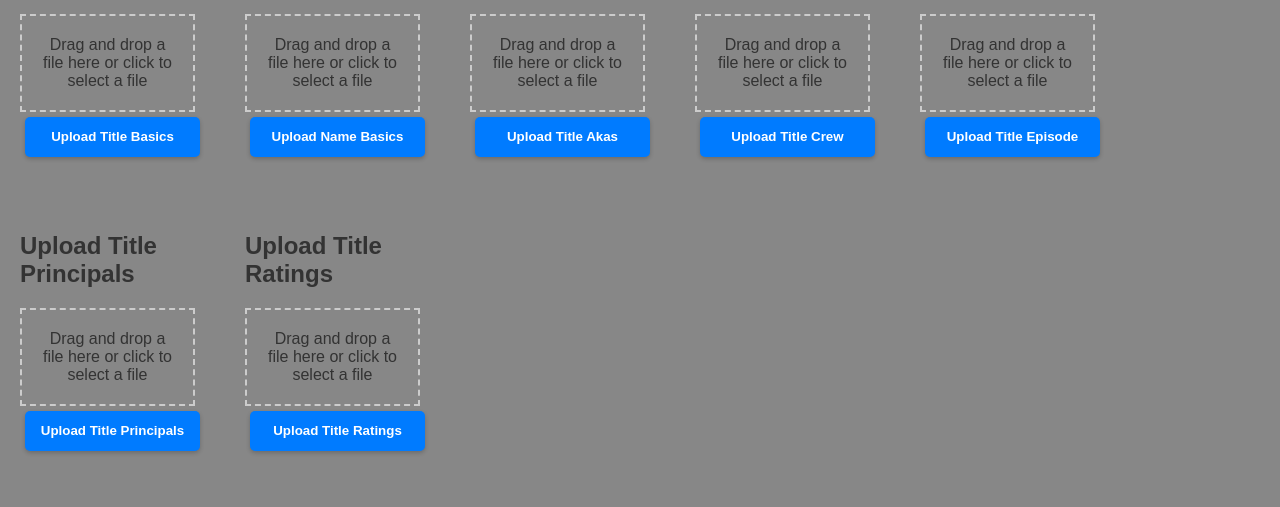
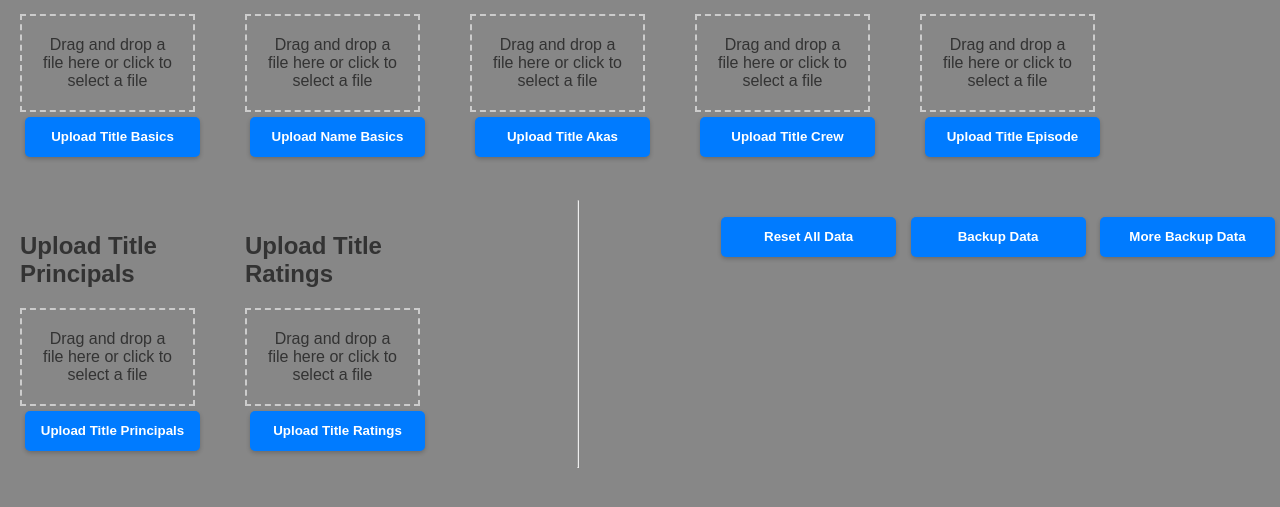
Before and after one commit to ntua-el20614/ntuaflix, a Flask app: page /adminpage in a window 1280 px wide. Shown: the part 273-780 px from the top of the page. Run offline with Flask 3, Linux system fonts and the light colour scheme; some libraries are stand-ins or nearby versions.

Commit message:
backup buttons - frontend

```diff
--- a/frontend/templates/admin.html
+++ b/frontend/templates/admin.html
@@ -4,7 +4,7 @@
 <head>
   <meta charset="UTF-8">
   <meta name="viewport" content="width=device-width, initial-scale=1.0">
-  <title>NTUAFlix Admin</title>
+  <title>NtuaFlix Admin</title>
   <link rel="stylesheet" href="https://use.fontawesome.com/releases/v5.3.1/css/all.css"
     integrity="sha384-mzrmE5qonljUremFsqc01SB46JvROS7bZs3IO2EmfFsd15uHvIt+Y8vEf7N7fWAU" crossorigin="anonymous">
   <link rel="icon" type="image/png" href="../static/logo.png">
@@ -168,6 +168,16 @@
         class="upload-button">Upload
         Title Ratings</button>
     </div>
+    <hr>
+    <div class="button-container" style="text-align: center; margin-top: 20px;">
+      <!-- Reset All Data Button -->
+      <button onclick="resetAllData()" class="upload-button">Reset All Data</button>
+
+      <!-- Backup Data Button -->
+      <button onclick="backupData()" class="upload-button">Backup Data</button>
+      <button onclick="moreData()" class="upload-button">More Backup Data</button>
+    </div>
+
   </div>
 
 
@@ -261,6 +271,83 @@
       }
     }
 
+
+
+  function resetAllData() {
+    const formData = new FormData();
+    formData.append('secretKey', '3141592653589793236264');
+    formData.append('is_user_admin', 'true');
+
+    fetch('http://localhost:7117/admin/resetall', {
+      method: 'POST',
+      body: formData
+    })
+    .then(response => {
+      if (!response.ok) {
+        throw new Error('Network response was not ok');
+      }
+      return response.json();
+    })
+    .then(data => {
+      alert("Database reset successfully");
+    })
+    .catch(error => {
+      console.error('Error:', error);
+      alert('Reset failed');
+    });
+  }
+
+  function backupData() {
+    const formData = new FormData();
+    formData.append('secretKey', '3141592653589793236264');
+    formData.append('is_user_admin', 'true');
+
+
+    fetch('http://localhost:7117/admin/backup', {
+      method: 'POST',
+      body: formData
+    })
+    .then(response => {
+      if (!response.ok) {
+        throw new Error('Network response was not ok');
+      }
+      return response.json();
+    })
+    .then(data => {
+      alert("Database info added successfully");
+    })
+    .catch(error => {
+      console.error('Error:', error);
+      alert('Backup failed');
+    });
+  }
+
+
+  function moreData() {
+    const formData = new FormData();
+    formData.append('secretKey', '3141592653589793236264');
+    formData.append('is_user_admin', 'true');
+
+
+    fetch('http://localhost:7117/admin/moredata', {
+      method: 'POST',
+      body: formData
+    })
+    .then(response => {
+      if (!response.ok) {
+        throw new Error('Network response was not ok');
+      }
+      return response.json();
+    })
+    .then(data => {
+      alert("Database info added successfully");
+    })
+    .catch(error => {
+      console.error('Error:', error);
+      alert('Backup failed');
+    });
+  }
+
   </script>
 
 </body>
```
